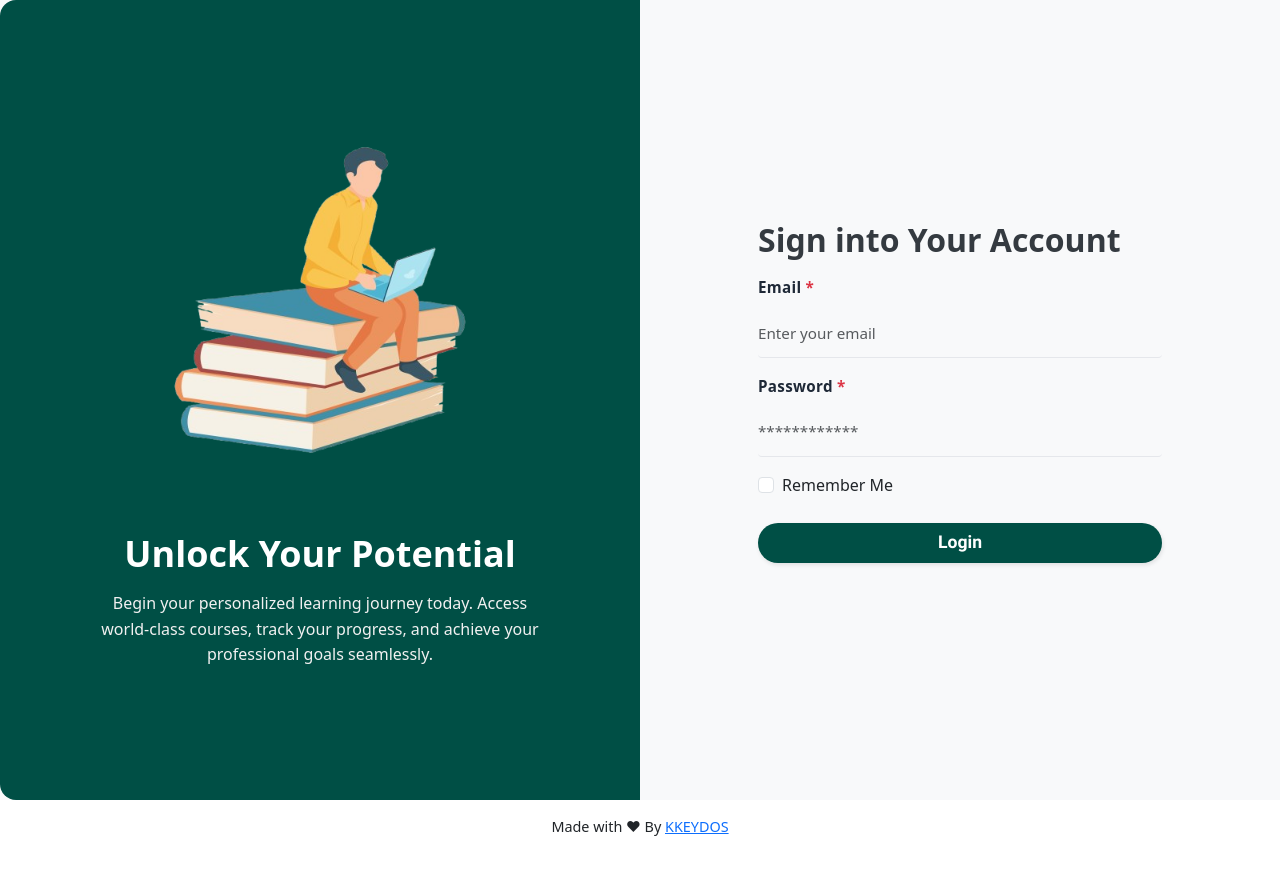
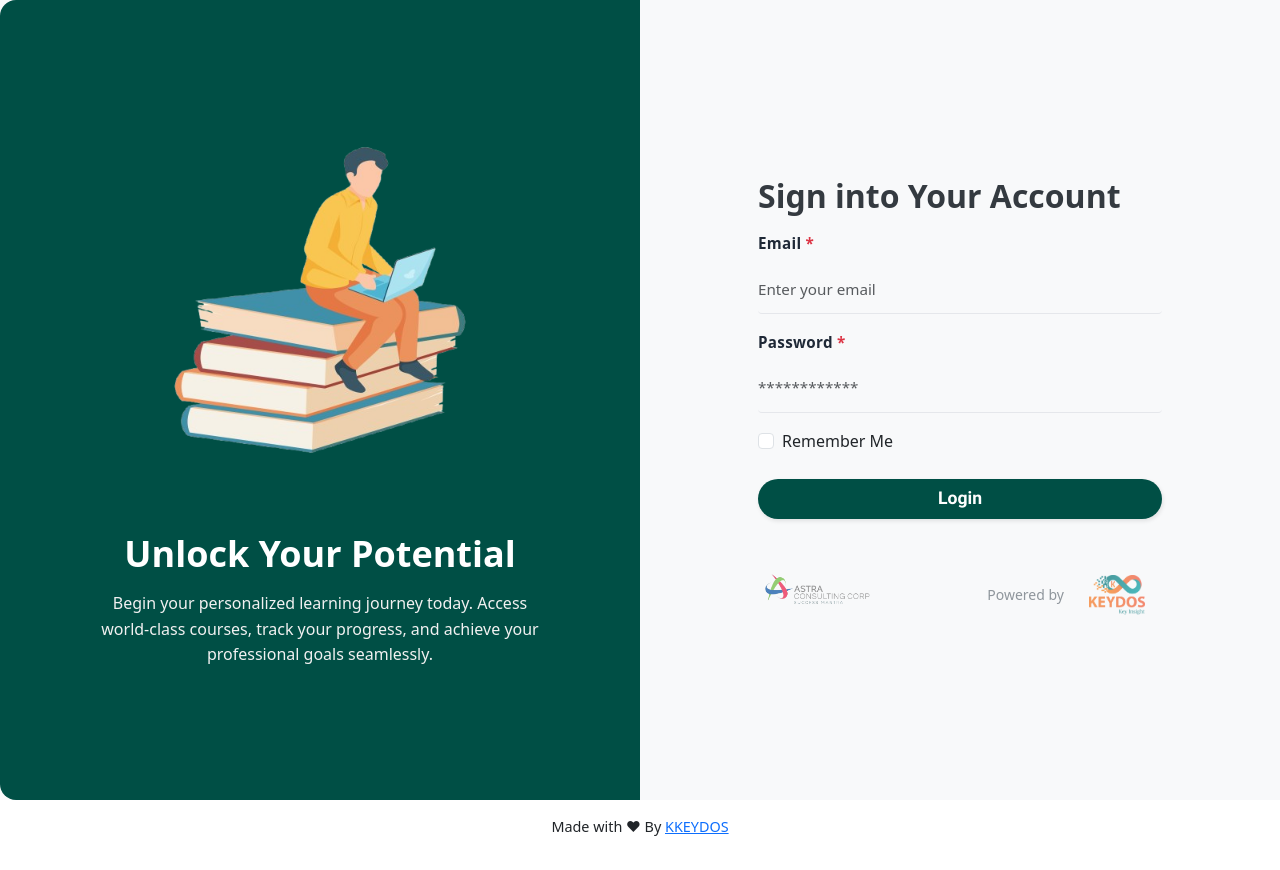
Before and after one commit to anooppassi66/staffskill_second_frontend, a Next.js app: page /login in a window 1280 px wide. Built offline with nearby package versions, Linux system fonts and the light colour scheme; no server answers.

Commit message:
powered_by_add

```diff
--- a/src/app/login/page.tsx
+++ b/src/app/login/page.tsx
@@ -228,6 +228,28 @@ export default function LoginPage() {
                             </p> */}
                         </form>
                         {/* <p>Made with ❤ By <a href="http://www.kkeydos.com" target="_blank">KKEYDOS</a> </p> */}
+                        {/* Copyright Logos */}
+              <div className="mt-5 d-flex align-items-center justify-content-between opacity-75 pb-2">
+                <div className="d-flex align-items-center">
+                  <Image
+                    src="/assets/astra.webp"
+                    alt="Astra Consulting Corp"
+                    width={120}
+                    height={40}
+                    className="object-fit-contain"
+                  />
+                </div>
+                <div className="d-flex align-items-center gap-2 small text-secondary fw-medium pt-2">
+                  <span>Powered by</span>
+                  <a href="https://www.kkeydos.com/" target="_blank" rel="noopener noreferrer"><Image
+                    src="/assets/kkeydos.png"
+                    alt="Keydos"
+                    width={90}
+                    height={40}
+                    className="object-fit-contain"
+                  /></a>
+                </div>
+              </div>
                     </div>
                 </div>
             </div>
```
Also changed, not shown: public/assets/astra.webp (added), public/assets/kkeydos.png (added).
